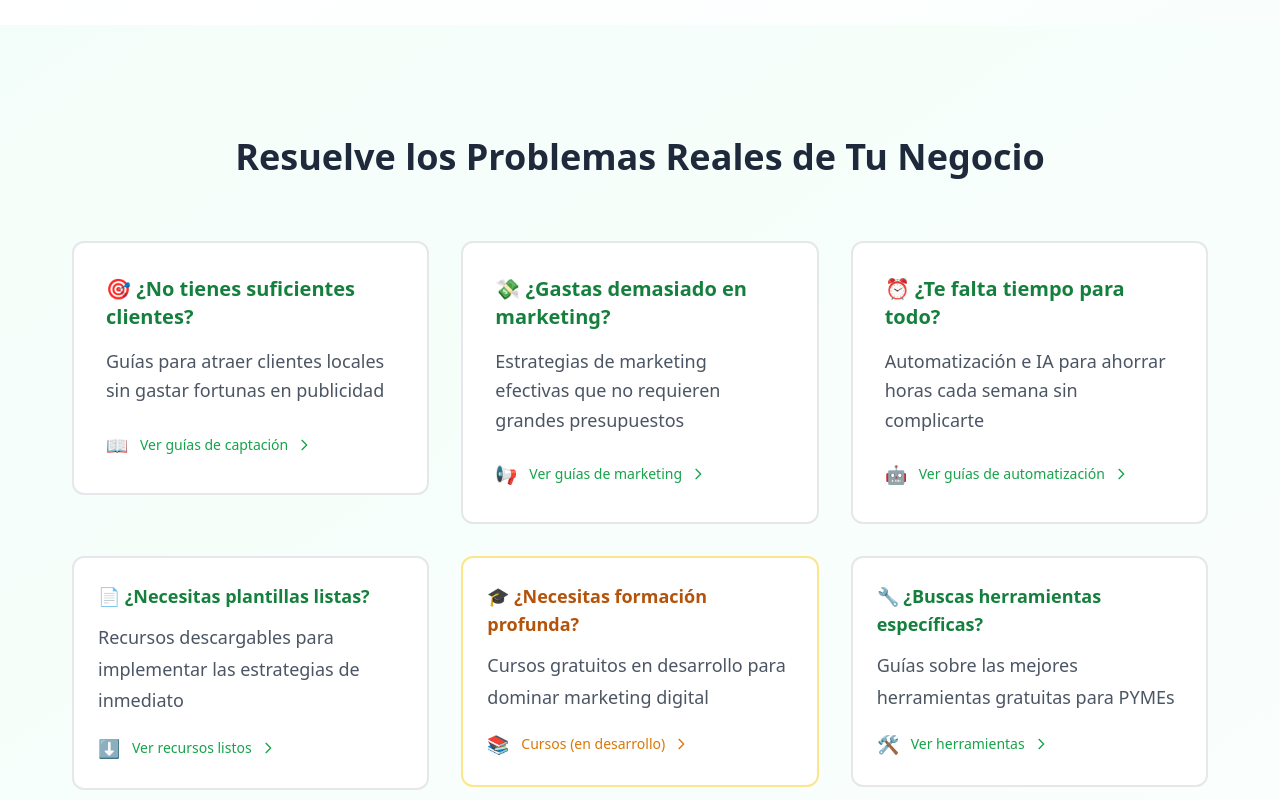
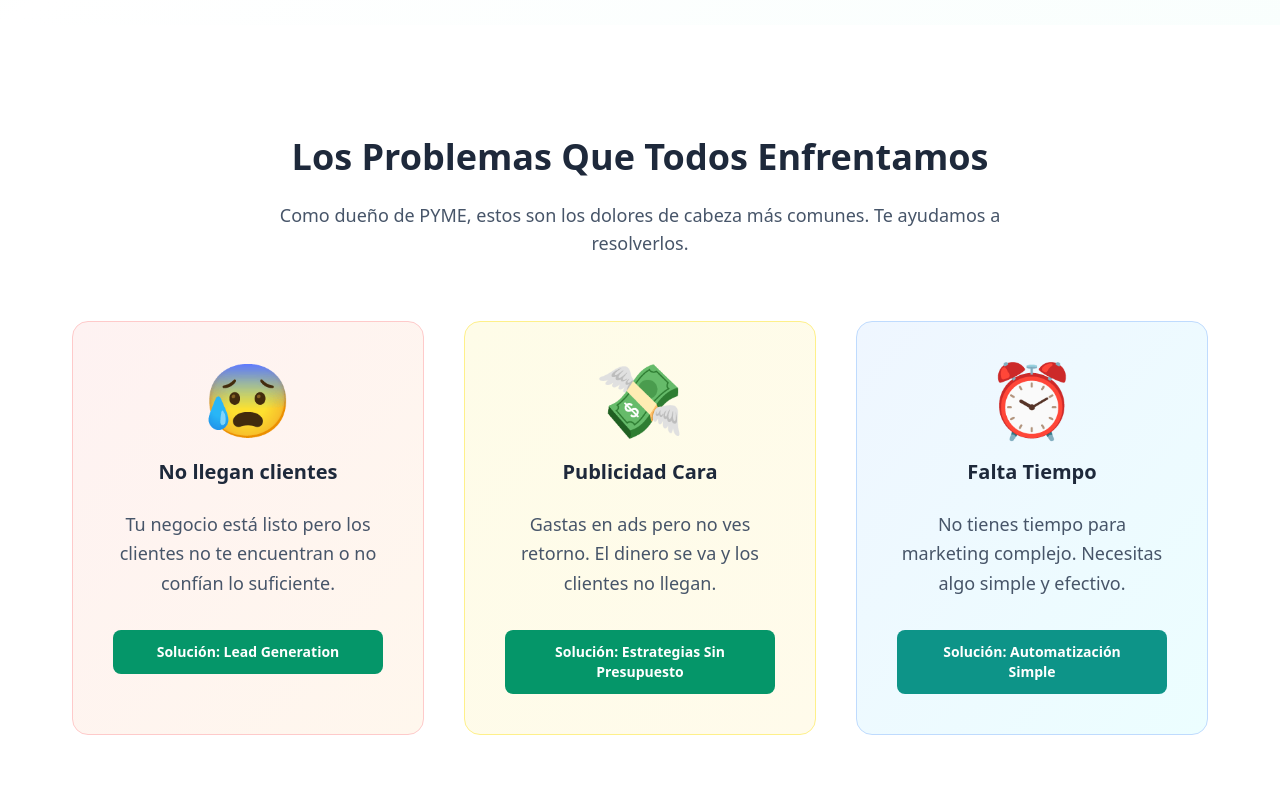
Before and after one commit to MagnusCole/aqxion, a Next.js app: page / in a window 1280 px wide. Shown: the part 840-1640 px from the top of the page. Built offline with nearby package versions, Linux system fonts and the light colour scheme.

Commit message:
feat: Implement minimalist pattern across homepage and related pages, enhancing user experience and streamlining navigation

```diff
--- a/src/app/page.tsx
+++ b/src/app/page.tsx
@@ -36,118 +36,6 @@ export default function Home() {
                 Ver Todas las Guías
               </a>
             </div>
-          </div>
-        </div>
-      </section>
-
-      {/* Sección guías simplificada */}
-      <section id="guides" className="section-padding bg-gradient-to-br from-emerald-50/60 to-teal-50/30">
-        <div className="container">
-          <div className="max-w-6xl mx-auto">
-
-            <div className="text-center mb-16">
-              <h2 className="text-3xl sm:text-4xl font-bold text-slate-800 mb-8">
-                Resuelve los Problemas Reales de Tu Negocio
-              </h2>
-            </div>
-
-            <ul className="grid sm:grid-cols-2 lg:grid-cols-3 gap-8">
-              <li>
-                <a href="/guias" className="group block bg-white border-2 border-neutral-200 rounded-xl p-8 hover:border-green-300 hover:shadow-xl hover:-translate-y-1 transition-all duration-300 cursor-pointer">
-                  <h3 className="text-green-700 font-semibold text-xl mb-4 group-hover:text-green-800 transition-colors duration-200">
-                    🎯 ¿No tienes suficientes clientes?
-                  </h3>
-                  <p className="text-neutral-600 mb-6 leading-relaxed">Guías para atraer clientes locales sin gastar fortunas en publicidad</p>
-                  <span className="inline-flex items-center text-sm font-medium text-green-600 group-hover:text-green-700 transition-colors duration-200">
-                    <span className="emoji-icon mr-2">📖</span>
-                    Ver guías de captación
-                    <svg className="w-4 h-4 ml-2 group-hover:translate-x-1 transition-transform duration-200" fill="none" stroke="currentColor" viewBox="0 0 24 24">
-                      <path strokeLinecap="round" strokeLinejoin="round" strokeWidth={2} d="M9 5l7 7-7 7" />
-                    </svg>
-                  </span>
-                </a>
-              </li>
-
-              <li>
-                <a href="/guias" className="group block bg-white border-2 border-neutral-200 rounded-xl p-8 hover:border-green-300 hover:shadow-xl hover:-translate-y-1 transition-all duration-300 cursor-pointer">
-                  <h3 className="text-green-700 font-semibold text-xl mb-4 group-hover:text-green-800 transition-colors duration-200">
-                    💸 ¿Gastas demasiado en marketing?
-                  </h3>
-                  <p className="text-neutral-600 mb-6 leading-relaxed">Estrategias de marketing efectivas que no requieren grandes presupuestos</p>
-                  <span className="inline-flex items-center text-sm font-medium text-green-600 group-hover:text-green-700 transition-colors duration-200">
-                    <span className="emoji-icon mr-2">📢</span>
-                    Ver guías de marketing
-                    <svg className="w-4 h-4 ml-2 group-hover:translate-x-1 transition-transform duration-200" fill="none" stroke="currentColor" viewBox="0 0 24 24">
-                      <path strokeLinecap="round" strokeLinejoin="round" strokeWidth={2} d="M9 5l7 7-7 7" />
-                    </svg>
-                  </span>
-                </a>
-              </li>
-
-              <li>
-                <a href="/guias" className="group block bg-white border-2 border-neutral-200 rounded-xl p-8 hover:border-green-300 hover:shadow-xl hover:-translate-y-1 transition-all duration-300 cursor-pointer">
-                  <h3 className="text-green-700 font-semibold text-xl mb-4 group-hover:text-green-800 transition-colors duration-200">
-                    ⏰ ¿Te falta tiempo para todo?
-                  </h3>
-                  <p className="text-neutral-600 mb-6 leading-relaxed">Automatización e IA para ahorrar horas cada semana sin complicarte</p>
-                  <span className="inline-flex items-center text-sm font-medium text-green-600 group-hover:text-green-700 transition-colors duration-200">
-                    <span className="emoji-icon mr-2">🤖</span>
-                    Ver guías de automatización
-                    <svg className="w-4 h-4 ml-2 group-hover:translate-x-1 transition-transform duration-200" fill="none" stroke="currentColor" viewBox="0 0 24 24">
-                      <path strokeLinecap="round" strokeLinejoin="round" strokeWidth={2} d="M9 5l7 7-7 7" />
-                    </svg>
-                  </span>
-                </a>
-              </li>
-
-              <li>
-                <a href="/recursos" className="group block bg-white border-2 border-neutral-200 rounded-xl p-6 hover:border-green-300 hover:shadow-xl hover:-translate-y-1 transition-all duration-300 cursor-pointer">
-                  <h3 className="text-green-700 font-semibold text-lg mb-3 group-hover:text-green-800 transition-colors duration-200">
-                    📄 ¿Necesitas plantillas listas?
-                  </h3>
-                  <p className="text-neutral-600 mb-4">Recursos descargables para implementar las estrategias de inmediato</p>
-                  <span className="inline-flex items-center text-sm font-medium text-green-600 group-hover:text-green-700 transition-colors duration-200">
-                    <span className="emoji-icon">⬇️</span>
-                    Ver recursos listos
-                    <svg className="w-4 h-4 ml-2 group-hover:translate-x-1 transition-transform duration-200" fill="none" stroke="currentColor" viewBox="0 0 24 24">
-                      <path strokeLinecap="round" strokeLinejoin="round" strokeWidth={2} d="M9 5l7 7-7 7" />
-                    </svg>
-                  </span>
-                </a>
-              </li>
-
-              <li>
-                <a href="/cursos" className="group block bg-white border-2 border-amber-200 rounded-xl p-6 hover:border-amber-300 hover:shadow-xl hover:-translate-y-1 transition-all duration-300 cursor-pointer">
-                  <h3 className="text-amber-700 font-semibold text-lg mb-3 group-hover:text-amber-800 transition-colors duration-200">
-                    🎓 ¿Necesitas formación profunda?
-                  </h3>
-                  <p className="text-neutral-600 mb-4">Cursos gratuitos en desarrollo para dominar marketing digital</p>
-                  <span className="inline-flex items-center text-sm font-medium text-amber-600 group-hover:text-amber-700 transition-colors duration-200">
-                    <span className="emoji-icon">📚</span>
-                    Cursos (en desarrollo)
-                    <svg className="w-4 h-4 ml-2 group-hover:translate-x-1 transition-transform duration-200" fill="none" stroke="currentColor" viewBox="0 0 24 24">
-                      <path strokeLinecap="round" strokeLinejoin="round" strokeWidth={2} d="M9 5l7 7-7 7" />
-                    </svg>
-                  </span>
-                </a>
-              </li>
-
-              <li>
-                <a href="/guias" className="group block bg-white border-2 border-neutral-200 rounded-xl p-6 hover:border-green-300 hover:shadow-xl hover:-translate-y-1 transition-all duration-300 cursor-pointer">
-                  <h3 className="text-green-700 font-semibold text-lg mb-3 group-hover:text-green-800 transition-colors duration-200">
-                    🔧 ¿Buscas herramientas específicas?
-                  </h3>
-                  <p className="text-neutral-600 mb-4">Guías sobre las mejores herramientas gratuitas para PYMEs</p>
-                  <span className="inline-flex items-center text-sm font-medium text-green-600 group-hover:text-green-700 transition-colors duration-200">
-                    <span className="emoji-icon">🛠️</span>
-                    Ver herramientas
-                    <svg className="w-4 h-4 ml-2 group-hover:translate-x-1 transition-transform duration-200" fill="none" stroke="currentColor" viewBox="0 0 24 24">
-                      <path strokeLinecap="round" strokeLinejoin="round" strokeWidth={2} d="M9 5l7 7-7 7" />
-                    </svg>
-                  </span>
-                </a>
-              </li>
-            </ul>
           </div>
         </div>
       </section>
```
Also changed, not shown: 1 other file (tests, documents, lock files or other folders).
